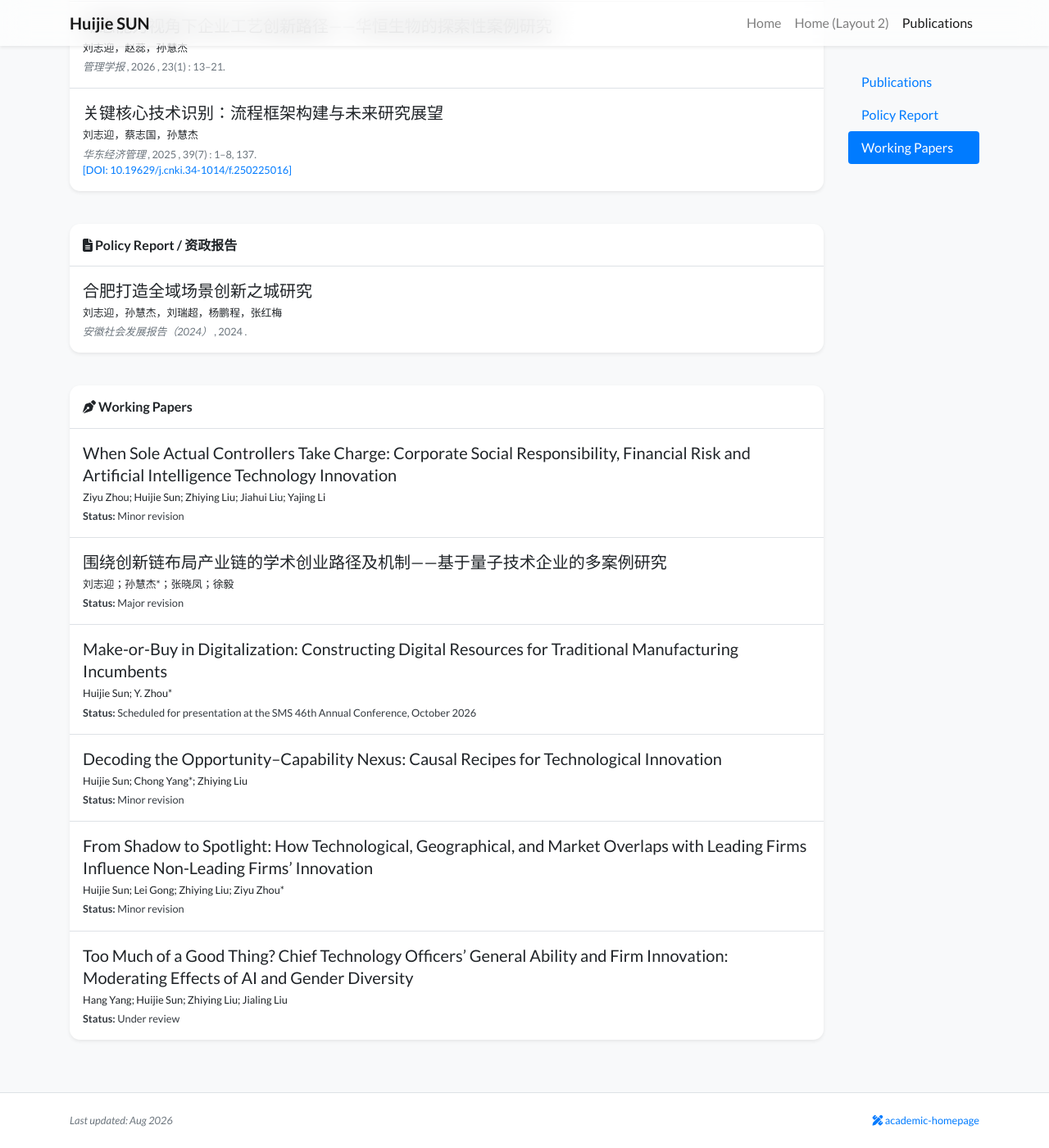
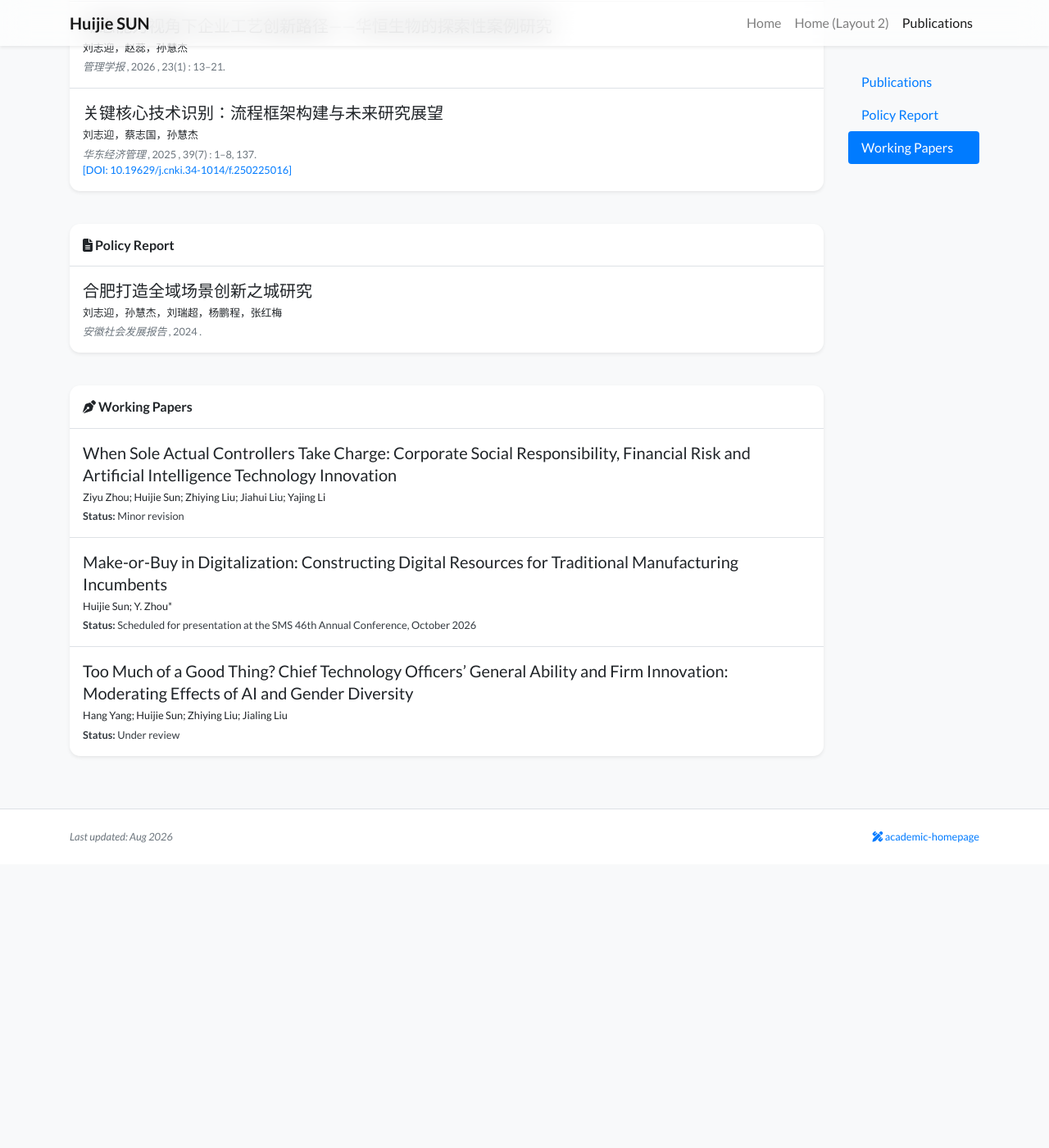
Before and after one commit to shj0512/shj0512.github.io, a Jekyll site: the page built from publications.html, in a window 1280 px wide and 1400 px high, scrolled down 394 px. Shown: the whole window at 82% size. Built offline with Jekyll 4.4.1, drawn with Linux system fonts in a browser that asks for light colours; nearby versions of some CDN libraries; a style sheet for code colours, icons or effects is not loaded; after the commit the page ends 1448 px from its top, so only the background shows below that.

```diff
--- a/_data/research_outputs.yml
+++ b/_data/research_outputs.yml
@@ -1,3 +1,6 @@
+# Edit this file to maintain the Publications page.
+# Keep two spaces before each field under an item and begin each new item with "- title:".
+
 published:
 - title: "Reconstructing Resources for Breakthrough Innovation: The Role of Divestiture–Acquisition Configurations Under Windows of Opportunity"
   authors: "Sun, H., Zhou, Y., Zhou, Z., & Liu, Z."
@@ -30,7 +33,7 @@ published:
 policy_reports:
 - title: "合肥打造全域场景创新之城研究"
   authors: "刘志迎，孙慧杰，刘瑞超，杨鹏程，张红梅"
-  venue: "安徽社会发展报告（2024）"
+  venue: "安徽社会发展报告"
   year: "2024"
 
 working_papers:
@@ -38,22 +41,10 @@ working_papers:
   authors: "Ziyu Zhou; Huijie Sun; Zhiying Liu; Jiahui Liu; Yajing Li"
   status: "Minor revision"
 
-- title: "围绕创新链布局产业链的学术创业路径及机制——基于量子技术企业的多案例研究"
-  authors: "刘志迎；孙慧杰*；张晓凤；徐毅"
-  status: "Major revision"
-
 - title: "Make-or-Buy in Digitalization: Constructing Digital Resources for Traditional Manufacturing Incumbents"
   authors: "Huijie Sun; Y. Zhou*"
   status: "Scheduled for presentation at the SMS 46th Annual Conference, October 2026"
 
-- title: "Decoding the Opportunity–Capability Nexus: Causal Recipes for Technological Innovation"
-  authors: "Huijie Sun; Chong Yang*; Zhiying Liu"
-  status: "Minor revision"
-
-- title: "From Shadow to Spotlight: How Technological, Geographical, and Market Overlaps with Leading Firms Influence Non-Leading Firms’ Innovation"
-  authors: "Huijie Sun; Lei Gong; Zhiying Liu; Ziyu Zhou*"
-  status: "Minor revision"
-
 - title: "Too Much of a Good Thing? Chief Technology Officers’ General Ability and Firm Innovation: Moderating Effects of AI and Gender Diversity"
   authors: "Hang Yang; Huijie Sun; Zhiying Liu; Jialing Liu"
   status: "Under review"
--- a/publications.html
+++ b/publications.html
@@ -19,7 +19,7 @@ body_attr: >-
         <section id="policy-reports" class="pt-2">
             {% include widgets/research_output_list.html
                 outputs=site.data.research_outputs.policy_reports
-                title="Policy Report / 资政报告"
+                title="Policy Report"
                 icon="fas fa-file-alt"
                 limit=100 %}
         </section>
```
Also changed, not shown: index_layout2.html (+7 -6 lines).
